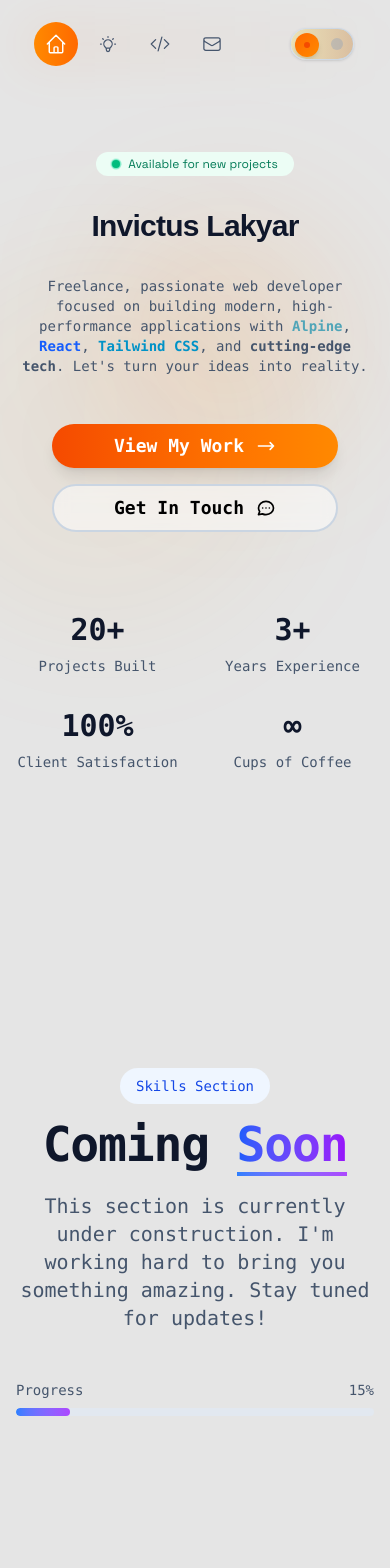
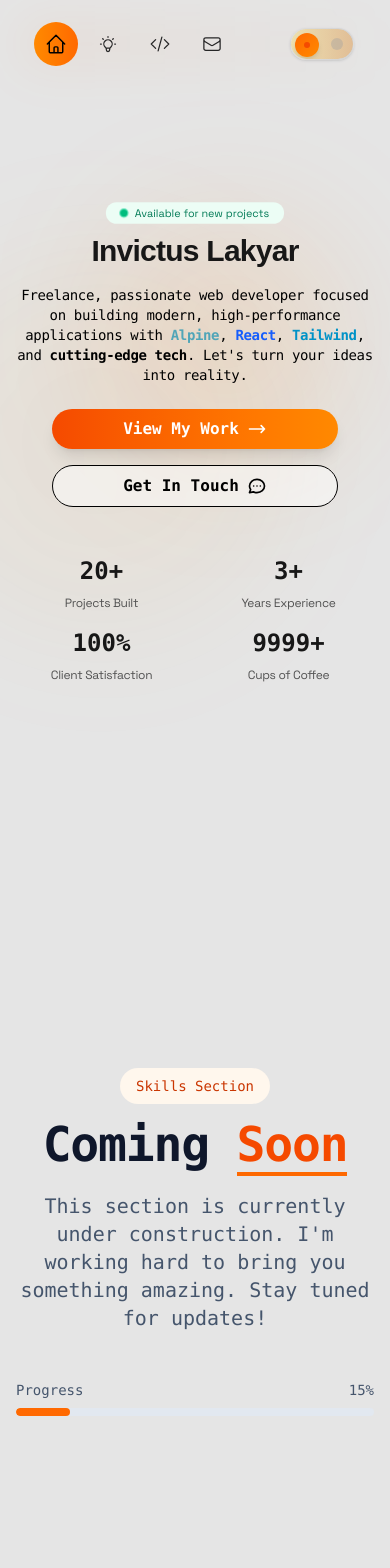
Before and after one commit to lakyar/Lakyar, a React (Vite) app: page / in a window 390 px wide. Shown: the top 1568 px of the page. Built offline with nearby package versions, Linux system fonts and the light colour scheme; a web font is replaced by a local one.

Commit message:
small adjustments for mobile responsiveness

```diff
--- a/src/components/ComingSoon.jsx
+++ b/src/components/ComingSoon.jsx
@@ -6,7 +6,7 @@ const ComingSoon = ({ sectionName = "Projects", progress = "10%" }) => {
       {/* Main Content */}
       <div className="relative z-10 mx-auto max-w-4xl px-4 text-center">
         {/* Section Name */}
-        <div className="mb-4 inline-block rounded-full bg-blue-50 px-4 py-2 text-sm font-medium text-blue-700 dark:bg-blue-900/30 dark:text-blue-300">
+        <div className="mb-4 inline-block rounded-full bg-orange-50 px-4 py-2 text-sm font-medium text-orange-700 dark:bg-orange-900/30 dark:text-orange-300">
           {sectionName} Section
         </div>
 
@@ -14,10 +14,10 @@ const ComingSoon = ({ sectionName = "Projects", progress = "10%" }) => {
         <h2 className="mb-6 text-5xl font-bold tracking-tight text-slate-900 sm:text-6xl md:text-7xl dark:text-white">
           Coming{" "}
           <span className="relative inline-block">
-            <span className="relative bg-gradient-to-r from-blue-600 to-purple-600 bg-clip-text text-transparent dark:from-blue-400 dark:to-purple-400">
+            <span className="relative bg-gradient-to-r from-orange-600 to-orange-600 bg-clip-text text-transparent dark:from-orange-400 dark:to-orange-400">
               Soon
             </span>
-            <span className="absolute -bottom-2 left-0 h-1 w-full animate-pulse bg-gradient-to-r from-blue-500 to-purple-500" />
+            <span className="absolute -bottom-2 left-0 h-1 w-full animate-pulse bg-gradient-to-r from-orange-500 to-orange-500" />
           </span>
         </h2>
 
@@ -35,7 +35,7 @@ const ComingSoon = ({ sectionName = "Projects", progress = "10%" }) => {
           </div>
           <div className="h-2 overflow-hidden rounded-full bg-slate-200 dark:bg-slate-800">
             <div
-              className="h-full rounded-full bg-gradient-to-r from-blue-500 to-purple-500 transition-all duration-1000"
+              className="h-full rounded-full bg-gradient-to-r from-orange-500 to-orange-500 transition-all duration-1000"
               style={{ width: `${progress}` }}
             />
           </div>
--- a/src/components/Navbar.jsx
+++ b/src/components/Navbar.jsx
@@ -126,7 +126,7 @@ const Navbar = () => {
           scrolled
             ? "scale-95 border shadow-lg backdrop-blur-sm md:shadow-xl"
             : ""
-        } border-white/20 dark:border-slate-700/50`}
+        } border-white/20 dark:border-neutral-700/50`}
       >
         {/* Navigation Links */}
         <div className="flex items-center gap-1 gap-x-3 rounded-full">
@@ -137,8 +137,8 @@ const Navbar = () => {
               onClick={(e) => handleClick(e, link.id, link.href)}
               className={`group relative flex size-10 items-center justify-center rounded-full transition-all duration-300 active:scale-75 ${
                 activeLink === link.id
-                  ? "scale-110 text-white"
-                  : "text-slate-600 hover:text-slate-900 dark:text-slate-300 dark:hover:text-white"
+                  ? "scale-110"
+                  : "text-neutral-800 hover:text-neutral-900 dark:text-neutral-300 dark:hover:text-white"
               } `}
               aria-label={link.label}
               title={link.label}
@@ -161,7 +161,7 @@ const Navbar = () => {
 
               {/* Tooltip */}
               <span
-                className={`absolute -bottom-8 left-1/2 -translate-x-1/2 rounded-md bg-slate-900 px-2 py-1 text-xs whitespace-nowrap text-white opacity-0 shadow-lg transition-all duration-300 group-hover:opacity-100 dark:bg-white dark:text-slate-900 ${activeLink === link.id ? "hidden" : ""} `}
+                className={`absolute -bottom-8 left-1/2 -translate-x-1/2 rounded-md bg-neutral-900 px-2 py-1 text-xs whitespace-nowrap text-white opacity-0 shadow-lg transition-all duration-300 group-hover:opacity-100 dark:bg-white dark:text-neutral-900 ${activeLink === link.id ? "hidden" : ""} `}
               >
                 {link.label}
               </span>
--- a/src/components/ThemeToggle.jsx
+++ b/src/components/ThemeToggle.jsx
@@ -32,7 +32,7 @@ function ThemeToggle() {
       >
         {/* Main container - sleek pill shape */}
         <div
-          className={`relative h-8 w-16 overflow-hidden rounded-full border border-slate-300/50 bg-linear-to-r from-slate-200 to-slate-300 shadow-sm transition-all duration-500 ease-out dark:border-slate-700/50 dark:from-slate-800 dark:to-slate-900 ${isHover ? "scale-105" : "scale-100"} `}
+          className={`relative h-8 w-16 overflow-hidden rounded-full border border-neutral-300/50 bg-linear-to-r from-neutral-200 to-neutral-300 shadow-sm transition-all duration-500 ease-out dark:border-neutral-700/50 dark:from-neutral-800 dark:to-neutral-900 ${isHover ? "scale-105" : "scale-100"} `}
         >
           {/* Animated gradient overlay */}
           <div
@@ -64,7 +64,7 @@ function ThemeToggle() {
                   : "scale-75 opacity-40"
               } `}
             >
-              <div className="h-full w-full rounded-full bg-slate-400" />
+              <div className="h-full w-full rounded-full bg-neutral-400" />
             </div>
           </div>
 
@@ -72,14 +72,14 @@ function ThemeToggle() {
           <div
             className={`absolute top-1 h-6 w-6 rounded-full shadow-md transition-all duration-700 ease-out ${
               theme === "dark"
-                ? "left-8 bg-linear-to-br from-slate-300 to-slate-100"
+                ? "left-8 bg-linear-to-br from-neutral-300 to-neutral-100"
                 : "left-1 bg-linear-to-br from-orange-500 to-orange-400"
             } flex items-center justify-center`}
           >
             {/* Inner dot */}
             <div
               className={`h-1.5 w-1.5 rounded-full transition-all duration-500 ${
-                theme === "dark" ? "bg-slate-500" : "bg-orange-600"
+                theme === "dark" ? "bg-neutral-500" : "bg-orange-600"
               } `}
             />
           </div>
--- a/src/sections/Hero.jsx
+++ b/src/sections/Hero.jsx
@@ -5,12 +5,14 @@ const Hero = () => {
     projects: 0,
     years: 0,
     satisfaction: 0,
+    coffeeCups: 9999,
   });
 
   const targetCounts = {
     projects: 20,
     years: 3,
     satisfaction: 100,
+    coffeeCups: 9999,
   };
 
   const duration = 1500;
@@ -59,6 +61,9 @@ const Hero = () => {
     increment(targetCounts.satisfaction, counts.satisfaction, (val) =>
       setCounts((prev) => ({ ...prev, satisfaction: val })),
     );
+    increment(targetCounts.coffeeCups, counts.coffeeCups, (val) =>
+      setCounts((prev) => ({ ...prev, coffeeCups: val })),
+    );
   };
 
   const scrollToProjects = (e) => {
@@ -100,7 +105,7 @@ const Hero = () => {
   return (
     <section
       id="home"
-      className="relative flex min-h-screen items-center justify-center overflow-hidden pt-20"
+      className="relative flex min-h-screen items-center justify-center overflow-hidden pt-10"
     >
       {/* Floating Orbs */}
       <div className="absolute top-1/4 left-1/4 h-64 w-64 rounded-full bg-linear-to-r from-orange-500/10 to-orange-400/10 blur-3xl" />
@@ -109,7 +114,7 @@ const Hero = () => {
       <div className="relative z-10 mx-auto max-w-7xl px-4 sm:px-6 lg:px-8">
         <div className="text-center">
           {/* Availability Badge */}
-          <div className="font-SG mb-8 inline-flex items-center gap-2 rounded-full bg-emerald-50 px-4 py-1 text-xs text-emerald-700 md:text-sm dark:bg-emerald-900/30 dark:text-emerald-300">
+          <div className="font-SG mb-2 inline-flex scale-90 items-center gap-2 rounded-full bg-emerald-50 px-4 py-1 text-xs text-emerald-700 sm:scale-100 md:mb-6 md:text-sm dark:bg-emerald-900/30 dark:text-emerald-300">
             <span className="relative flex h-2 w-2">
               <span className="absolute inline-flex h-full w-full animate-ping rounded-full bg-emerald-400 opacity-75" />
               <span className="relative inline-flex h-2 w-2 rounded-full bg-emerald-500" />
@@ -118,12 +123,12 @@ const Hero = () => {
           </div>
 
           {/* Main Headline */}
-          <h1 className="font-heading mx-auto text-3xl font-bold tracking-tight text-slate-900 sm:text-4xl md:text-5xl lg:text-6xl dark:text-white">
+          <h1 className="font-heading mx-auto text-3xl font-bold tracking-tight text-neutral-900 sm:text-4xl md:text-5xl lg:text-6xl dark:text-white">
             Invictus Lakyar
           </h1>
 
           {/* Subheading */}
-          <p className="mx-auto mt-8 max-w-xl text-slate-600 sm:text-base md:text-lg xl:max-w-3xl xl:text-xl dark:text-slate-300">
+          <p className="mx-auto mt-4 max-w-xl tracking-tight sm:text-base sm:tracking-normal md:mt-6 md:text-lg xl:max-w-3xl xl:text-xl dark:text-neutral-300">
             Freelance, passionate web developer focused on building modern,
             high-performance applications with{" "}
             <span className="font-semibold text-[#50a5b8] dark:text-[#77c1d2]">
@@ -135,7 +140,7 @@ const Hero = () => {
             </span>
             ,{" "}
             <span className="font-semibold text-[#0092c7] dark:text-[#00bcff]">
-              Tailwind CSS
+              Tailwind
             </span>
             , and{" "}
             <span className="text-primary dark:text-primary-dark font-semibold">
@@ -145,15 +150,15 @@ const Hero = () => {
           </p>
 
           {/* CTA Buttons */}
-          <div className="mt-12 flex flex-col items-center justify-around gap-4 sm:flex-row">
+          <div className="md:mt10 mt-6 flex flex-col items-center justify-around gap-4 sm:flex-row">
             <button
               onClick={scrollToProjects}
-              className="group orange-gradient hover:shadow-primary/25 relative flex w-[80%] cursor-pointer items-center justify-center overflow-hidden rounded-full px-4 py-2 text-lg font-semibold text-white shadow-lg transition-all duration-300 hover:shadow-xl active:scale-95 md:w-1/2 md:px-8 md:py-3 xl:w-1/3"
+              className="group orange-gradient hover:shadow-primary/25 relative flex w-[80%] cursor-pointer items-center justify-center overflow-hidden rounded-full px-4 py-2 text-base font-semibold text-white shadow-lg transition-all duration-300 hover:shadow-xl active:scale-95 md:w-1/2 md:px-8 md:py-3 md:text-lg xl:w-1/3"
             >
-              <span className="relative z-10 flex items-center gap-3">
+              <span className="relative z-10 flex items-center gap-2 group-hover:tracking-widest">
                 View My Work
                 <svg
-                  className="h-5 w-5 transition-transform duration-300 group-hover:translate-x-1"
+                  className="group-hover:tranneutral-x-1 h-5 w-5 transition-transform duration-300"
                   fill="none"
                   viewBox="0 0 24 24"
                   stroke="currentColor"
@@ -171,12 +176,12 @@ const Hero = () => {
 
             <button
               onClick={scrollToContact}
-              className="group hover:border-primary hover:text-primary flex w-[80%] cursor-pointer items-center justify-center rounded-full border-2 border-slate-300 bg-white/50 px-4 py-2 text-lg font-semibold backdrop-blur-sm transition-all duration-300 active:scale-95 md:w-1/2 md:px-8 md:py-3 xl:w-1/3 dark:border-slate-700 dark:bg-gray-900/50 dark:text-white dark:hover:border-orange-400"
+              className="group hover:border-primary hover:text-primary border-primary dark:hover:text-primary-dark dark:border-primary-dark hover:text-primary flex w-[80%] cursor-pointer items-center justify-center rounded-full border bg-white/50 px-4 py-2 text-base font-semibold text-black transition-all duration-300 active:scale-95 md:w-1/2 md:px-8 md:py-3 md:text-lg xl:w-1/3 dark:bg-gray-900/50 dark:text-white dark:hover:border-orange-400"
             >
-              <span className="flex items-center gap-3">
+              <span className="flex items-center gap-2 group-hover:tracking-widest">
                 Get In Touch
                 <svg
-                  className="h-5 w-5 transition-transform duration-300 group-hover:translate-x-1"
+                  className="group-hover:tranneutral-x-1 group-hover:text-primary dark:group-hover:text-primary-dark h-5 w-5 text-black dark:text-white"
                   fill="none"
                   viewBox="0 0 24 24"
                   stroke="currentColor"
@@ -195,7 +200,7 @@ const Hero = () => {
           {/* Stats - with counting animation */}
           <div
             id="stats-section"
-            className="mt-20 grid grid-cols-2 gap-8 sm:grid-cols-3 lg:grid-cols-4"
+            className="mt-12 grid grid-cols-2 gap-4 md:mt-16 md:grid-cols-4 md:gap-6 xl:mt-20 xl:gap-8"
           >
             {[
               {
@@ -214,15 +219,16 @@ const Hero = () => {
                 suffix: "%",
               },
               {
-                value: "∞",
+                value: `${counts.coffeeCups}+`,
                 label: "Cups of Coffee",
+                suffix: "+",
               },
             ].map((stat, index) => (
               <div key={index} className="text-center">
-                <div className="text-3xl font-bold text-slate-900 dark:text-white">
+                <div className="text-2xl font-bold text-neutral-900 md:text-3xl dark:text-white">
                   {stat.value}
                 </div>
-                <div className="mt-2 text-sm text-slate-600 dark:text-slate-400">
+                <div className="leading-widest font-SG mt-2 text-xs tracking-tight text-neutral-600 sm:text-sm dark:text-neutral-400">
                   {stat.label}
                 </div>
               </div>
```
Also changed, not shown: src/components/Footer.jsx (+4 -6 lines).
